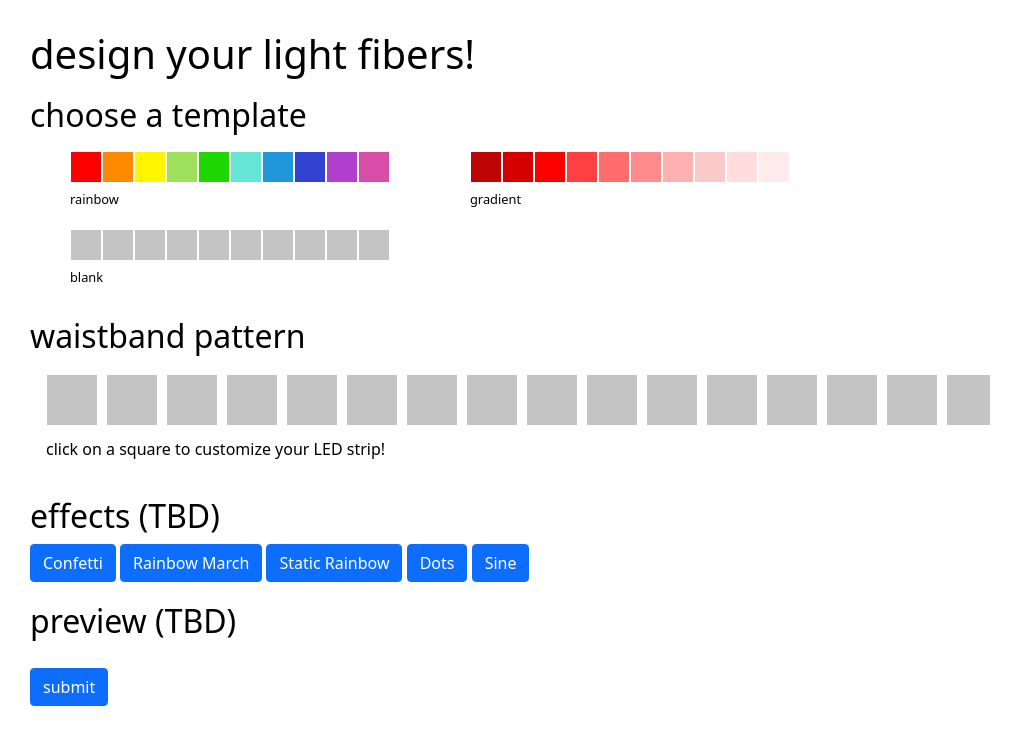
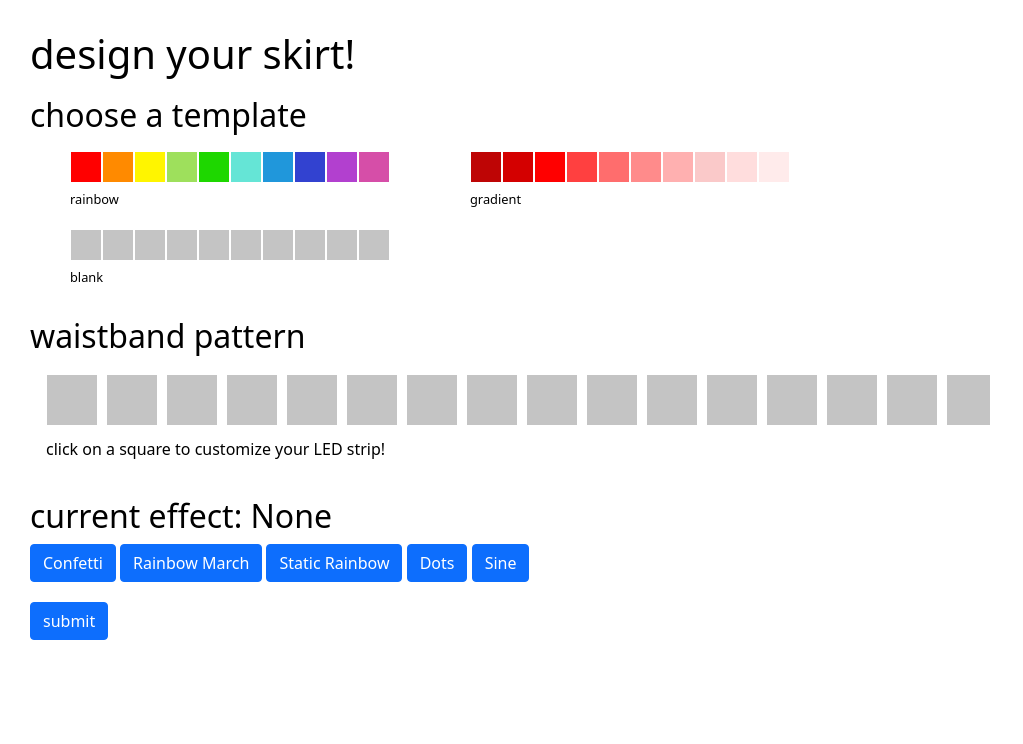
Before and after one commit to linhnguyen817/light-fiber-gui, a React (Create React App) app in the folder client/: page / in a window 1280 px wide. Shown: the top 744 px of the page, without its empty margins (0-1023 px from the left). Built offline with nearby package versions, Linux system fonts and the light colour scheme.

Commit message:
update effects section of GUI

```diff
--- a/client/src/App.js
+++ b/client/src/App.js
@@ -8,9 +8,8 @@ import axios from 'axios';
 import { apiUrl, rainbowTemplate, gradientTemplate, blankTemplate, blankPattern } from './constants';
 import Button from 'react-bootstrap/Button';
 
-async function handleSubmit(ledColors) {
-  //const res = await axios.post(apiUrl, {ledColors: ledColors});
-  const res = await axios.post(apiUrl, {ledColors: ledColors, effect: "March"});
+async function handleSubmit(ledColors, effect) {
+  const res = await axios.post(apiUrl, {ledColors: ledColors, effect: effect});
   console.log("Pattern update sent: ", res);
 };
 
@@ -18,6 +17,7 @@ export const PatternContext = createContext();
 
 function App() {
   const [pattern, setPattern] = useState(blankPattern);
+  const [effect, setEffect] = useState("None");
 
   function updatePattern(newPattern) {
     // repeat each template square by 3
@@ -34,11 +34,12 @@ function App() {
     setPattern(newPattern);
   };
 
+
   return (
     <PatternContext.Provider value={{pattern, updatePattern, updatePatternSquare}}>
         <div className="App">
           <div className="App-header">
-            <h1>design your light fibers!</h1>
+            <h1>design your skirt!</h1>
             <div className="section">
               <h2>choose a template</h2>
               <div className="template-row">
@@ -63,21 +64,17 @@ function App() {
             </div>
 
             <div className="section">
-              <h2>effects (TBD)</h2>
-              <Button variant="primary" onClick={() => handleSubmit(pattern)}>Confetti</Button>{' '}
-              <Button variant="primary" onClick={() => handleSubmit(pattern)}>Rainbow March</Button>{' '}
-              <Button variant="primary" onClick={() => handleSubmit(pattern)}>Static Rainbow</Button>{' '}
-              <Button variant="primary" onClick={() => handleSubmit(pattern)}>Dots</Button>{' '}
-              <Button variant="primary" onClick={() => handleSubmit(pattern)}>Sine</Button>{' '}
+              <h2>current effect: {effect}</h2>
+              <Button variant="primary" onClick={() => setEffect("Confetti")}>Confetti</Button>{' '}
+              <Button variant="primary" onClick={() => setEffect("March")}>Rainbow March</Button>{' '}
+              <Button variant="primary" onClick={() => setEffect("Rainbow")}>Static Rainbow</Button>{' '}
+              <Button variant="primary" onClick={() => setEffect("Dots")}>Dots</Button>{' '}
+              <Button variant="primary" onClick={() => setEffect("Sine")}>Sine</Button>{' '}
 
             </div>
 
             <div className="section">
-              <h2>preview (TBD)</h2>
-            </div>
-
-            <div className="section">
-              <Button variant="primary" type="submit" onClick={() => handleSubmit(pattern)}>submit</Button>{' '}
+              <Button variant="primary" type="submit" onClick={() => handleSubmit(pattern, effect)}>submit</Button>{' '}
             </div>
           </div>
         </div>
```
Also changed, not shown: 1 other file (tests, documents, lock files or other folders).
